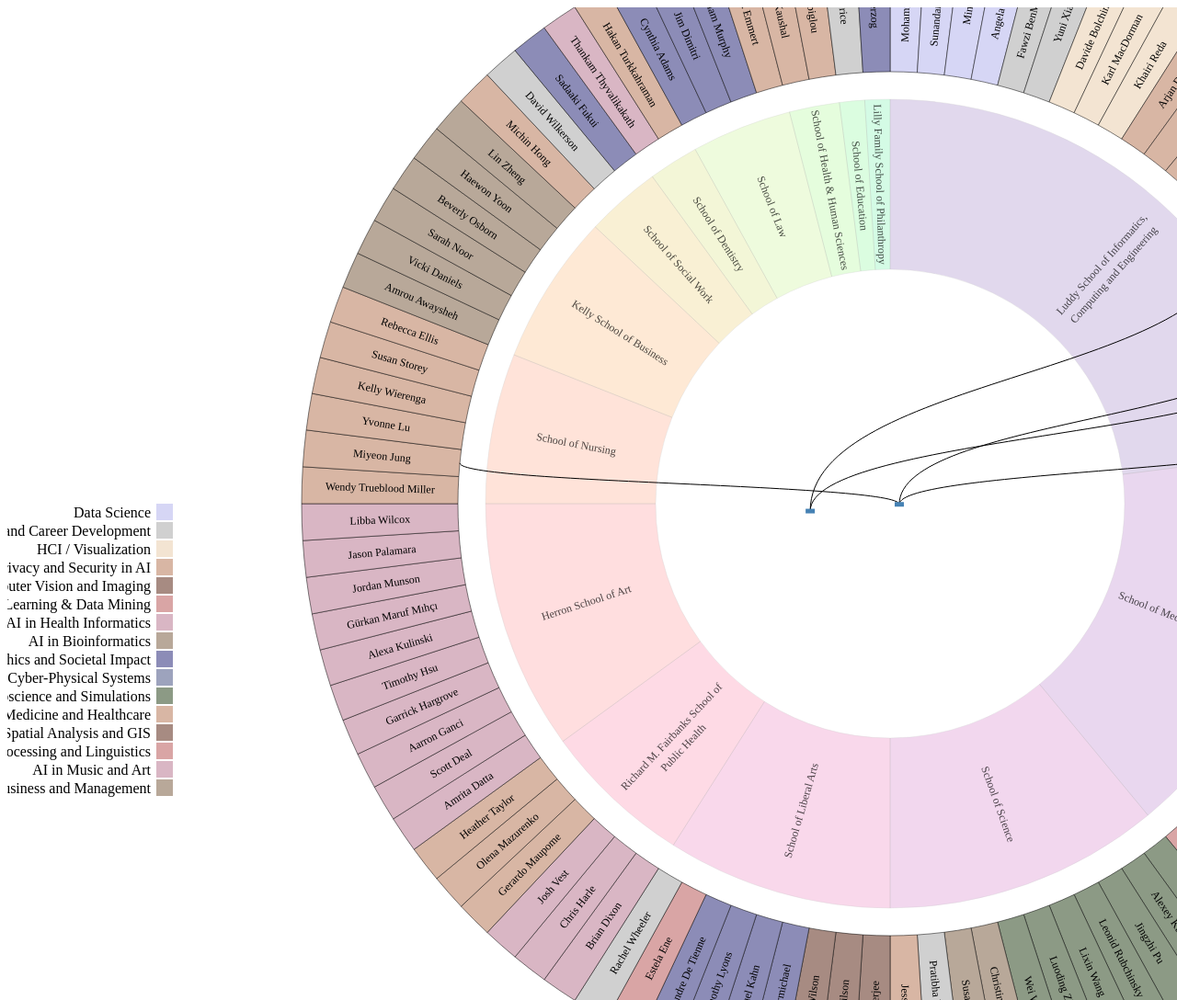
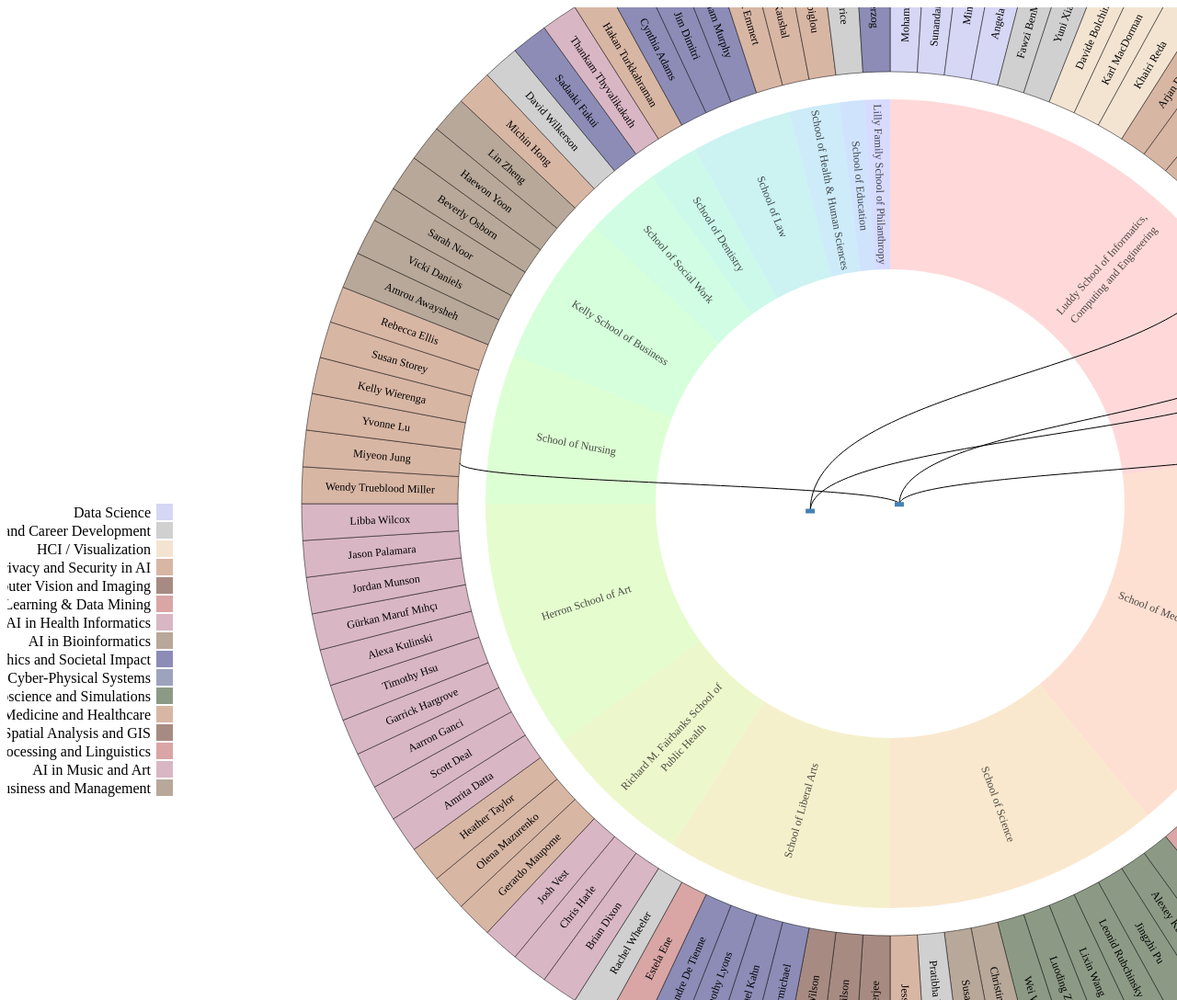
Before and after one commit to Shilpa-Gopal/IUPUI-collaboration-visualization, a website: page index.html in a window 1280 px wide. Shown: the top 1088 px of the page at 92% size. Drawn offline with nearby package versions, Linux system fonts and the light colour scheme.

Commit message:
update: color

```diff
--- a/index.html
+++ b/index.html
@@ -139,9 +139,9 @@
         schools.append("svg:path")
             .attr('class', 'school-arc')
             .attr('d', arcInner)
-            .attr('fill', (d, i) => d3.interpolateRainbow(i/ 20)) // Color scale for schools
-            .style('stroke', 'black')
-            .style('stroke-width', 0.3)
+            .attr('fill', (d, i) => d3.interpolateSinebow(i/ 20)) // Color scale for schools
+            // .style('stroke', 'black')
+            // .style('stroke-width', 0.3)
             .style("opacity", 0.2)
 
         /*
@@ -252,8 +252,7 @@
                 "#8c8cb7", "#9da3bd", "#8c9a85", "#d8b6a4",
                 "#a78b82", "#d9a5a5", "#d9b6c4", "#b8a899",
                 "#e6f7ff", "#ffebf5", "#ffe6e6", "#fff0e6",
-                "#f7ffe6", "#e6ffe6", "#e6faff", "#e6f2ff",
-                "#f2e6ff", "#ffe6f7"
+                "#f7ffe6", "#e6ffe6", "#e6f2ff", "79FEFF2"
             ]); // or any other preferred color scheme
 
 
--- a/test.css
+++ b/test.css
@@ -0,0 +1,3 @@
+* {
+    background: #bababa
+}
```
